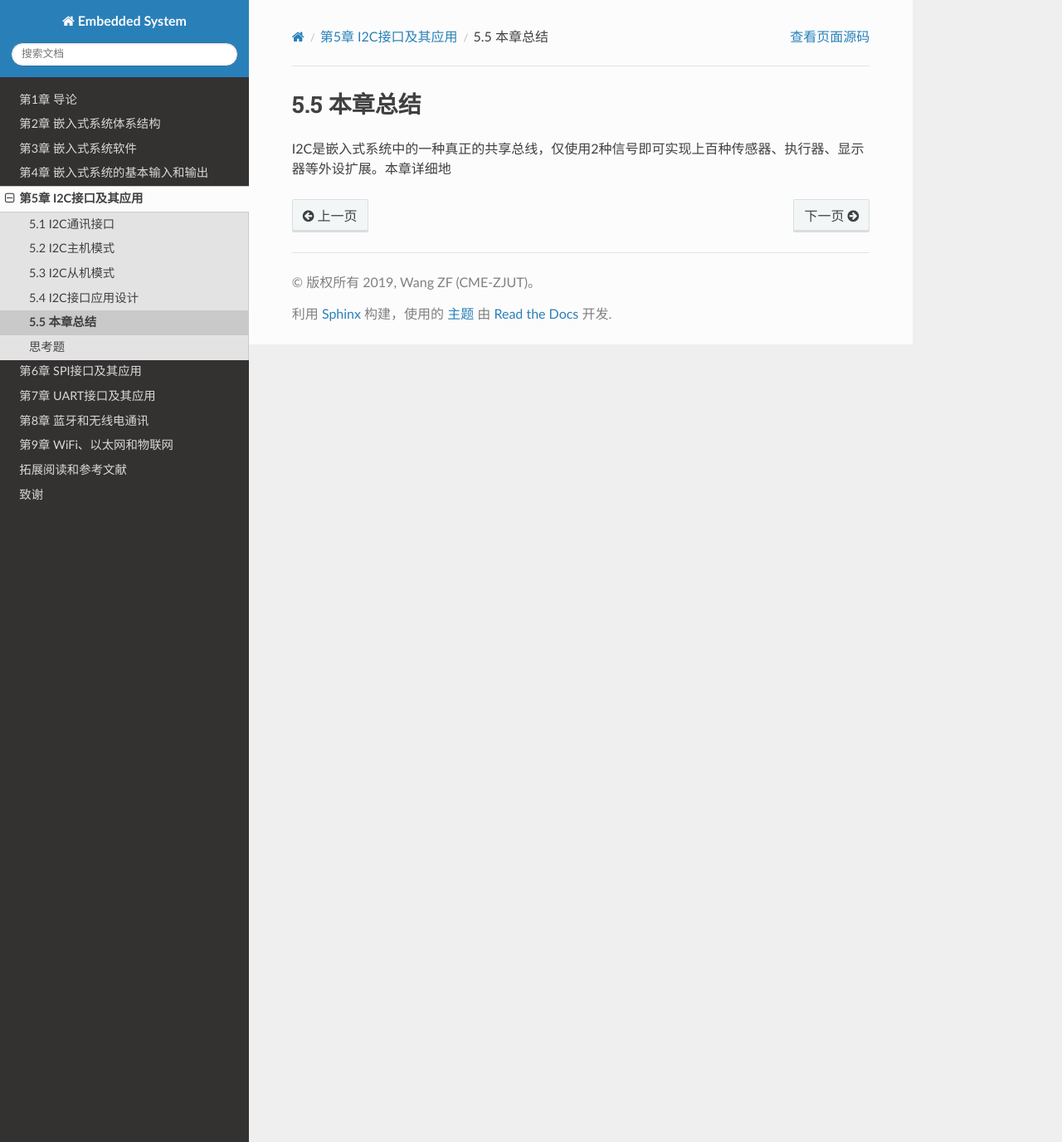
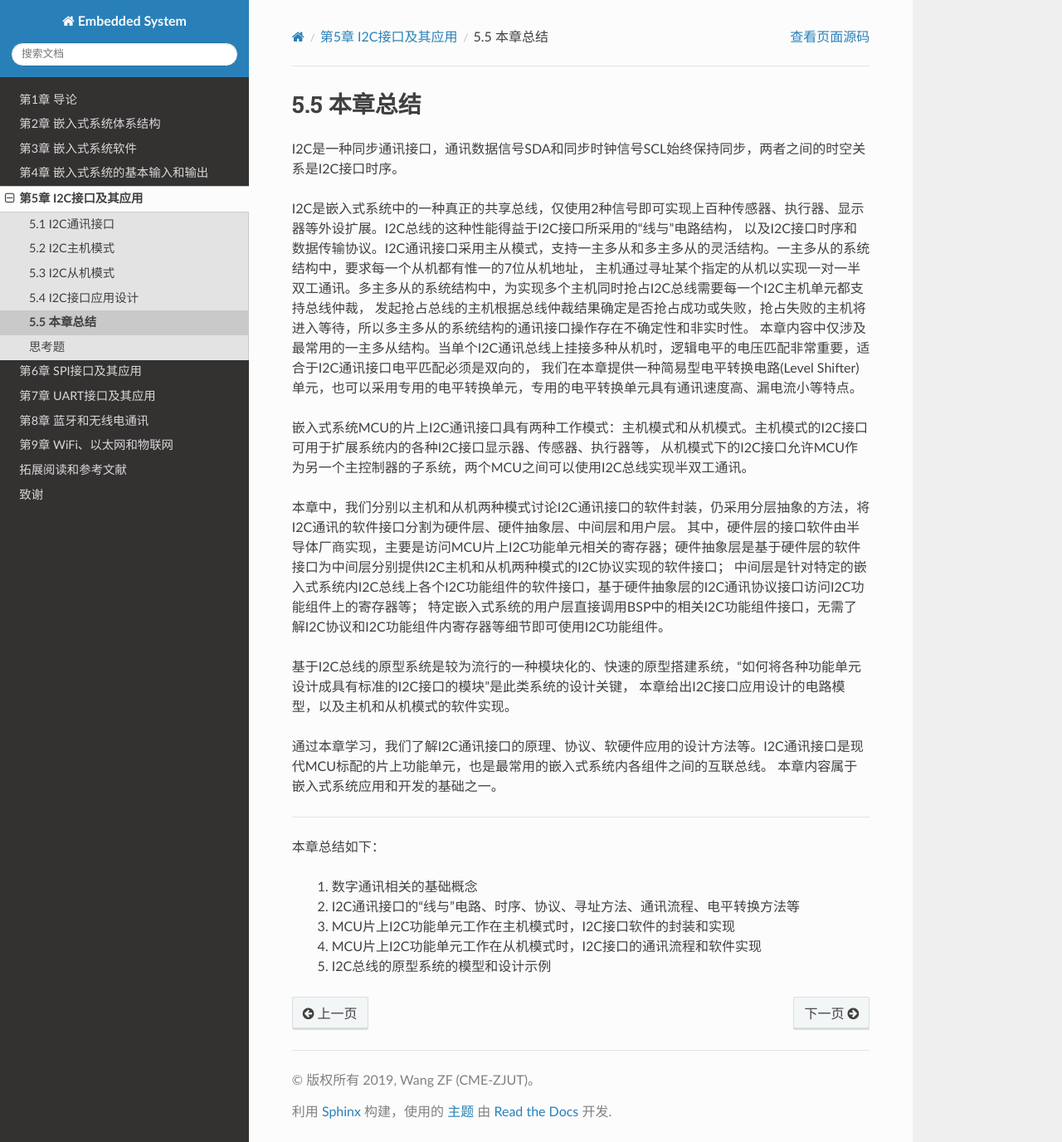
Before and after one commit to BradChan/TheEmbeddedSystem, a Sphinx documentation site: the page built from source/c5_ec_i2c_if/summary.rst, in a window 1280 px wide and 1376 px high. Shown: the whole window at 83% size. Built offline with Sphinx 7.4.7 and the Read the Docs theme 2.0.0, drawn with Linux system fonts in a browser that asks for light colours.

Commit message:
update ch5.5

```diff
--- a/source/c5_ec_i2c_if/summary.rst
+++ b/source/c5_ec_i2c_if/summary.rst
@@ -2,4 +2,35 @@
 5.5 本章总结
 ===========================
 
-I2C是嵌入式系统中的一种真正的共享总线，仅使用2种信号即可实现上百种传感器、执行器、显示器等外设扩展。本章详细地
+I2C是一种同步通讯接口，通讯数据信号SDA和同步时钟信号SCL始终保持同步，两者之间的时空关系是I2C接口时序。
+
+I2C是嵌入式系统中的一种真正的共享总线，仅使用2种信号即可实现上百种传感器、执行器、显示器等外设扩展。I2C总线的这种性能得益于I2C接口所采用的“线与”电路结构，
+以及I2C接口时序和数据传输协议。I2C通讯接口采用主从模式，支持一主多从和多主多从的灵活结构。一主多从的系统结构中，要求每一个从机都有惟一的7位从机地址，
+主机通过寻址某个指定的从机以实现一对一半双工通讯。多主多从的系统结构中，为实现多个主机同时抢占I2C总线需要每一个I2C主机单元都支持总线仲裁，
+发起抢占总线的主机根据总线仲裁结果确定是否抢占成功或失败，抢占失败的主机将进入等待，所以多主多从的系统结构的通讯接口操作存在不确定性和非实时性。
+本章内容中仅涉及最常用的一主多从结构。当单个I2C通讯总线上挂接多种从机时，逻辑电平的电压匹配非常重要，适合于I2C通讯接口电平匹配必须是双向的，
+我们在本章提供一种简易型电平转换电路(Level Shifter)单元，也可以采用专用的电平转换单元，专用的电平转换单元具有通讯速度高、漏电流小等特点。
+
+嵌入式系统MCU的片上I2C通讯接口具有两种工作模式：主机模式和从机模式。主机模式的I2C接口可用于扩展系统内的各种I2C接口显示器、传感器、执行器等，
+从机模式下的I2C接口允许MCU作为另一个主控制器的子系统，两个MCU之间可以使用I2C总线实现半双工通讯。
+
+本章中，我们分别以主机和从机两种模式讨论I2C通讯接口的软件封装，仍采用分层抽象的方法，将I2C通讯的软件接口分割为硬件层、硬件抽象层、中间层和用户层。
+其中，硬件层的接口软件由半导体厂商实现，主要是访问MCU片上I2C功能单元相关的寄存器；硬件抽象层是基于硬件层的软件接口为中间层分别提供I2C主机和从机两种模式的I2C协议实现的软件接口；
+中间层是针对特定的嵌入式系统内I2C总线上各个I2C功能组件的软件接口，基于硬件抽象层的I2C通讯协议接口访问I2C功能组件上的寄存器等；
+特定嵌入式系统的用户层直接调用BSP中的相关I2C功能组件接口，无需了解I2C协议和I2C功能组件内寄存器等细节即可使用I2C功能组件。
+
+基于I2C总线的原型系统是较为流行的一种模块化的、快速的原型搭建系统，“如何将各种功能单元设计成具有标准的I2C接口的模块”是此类系统的设计关键，
+本章给出I2C接口应用设计的电路模型，以及主机和从机模式的软件实现。
+
+通过本章学习，我们了解I2C通讯接口的原理、协议、软硬件应用的设计方法等。I2C通讯接口是现代MCU标配的片上功能单元，也是最常用的嵌入式系统内各组件之间的互联总线。
+本章内容属于嵌入式系统应用和开发的基础之一。
+
+-------------------------
+
+本章总结如下：
+
+  1. 数字通讯相关的基础概念
+  2. I2C通讯接口的“线与”电路、时序、协议、寻址方法、通讯流程、电平转换方法等
+  3. MCU片上I2C功能单元工作在主机模式时，I2C接口软件的封装和实现
+  4. MCU片上I2C功能单元工作在从机模式时，I2C接口的通讯流程和软件实现
+  5. I2C总线的原型系统的模型和设计示例
```
